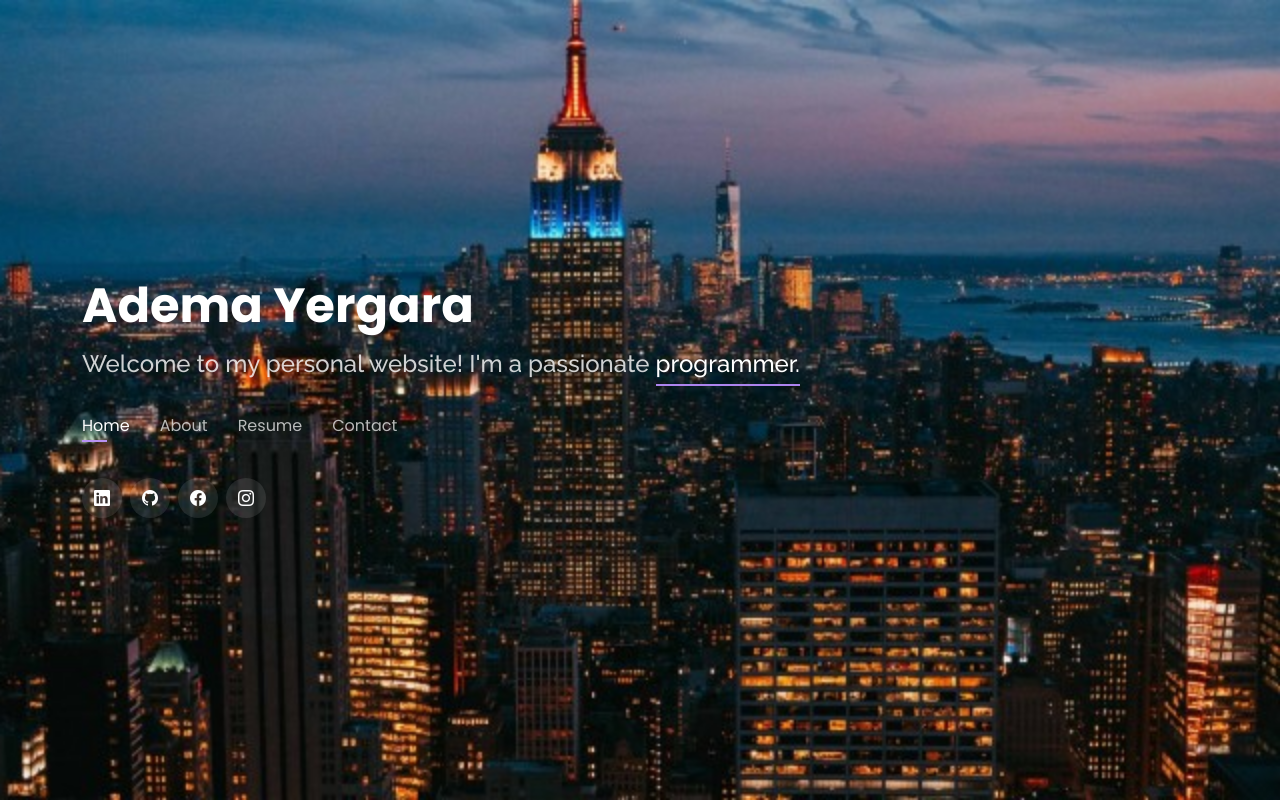
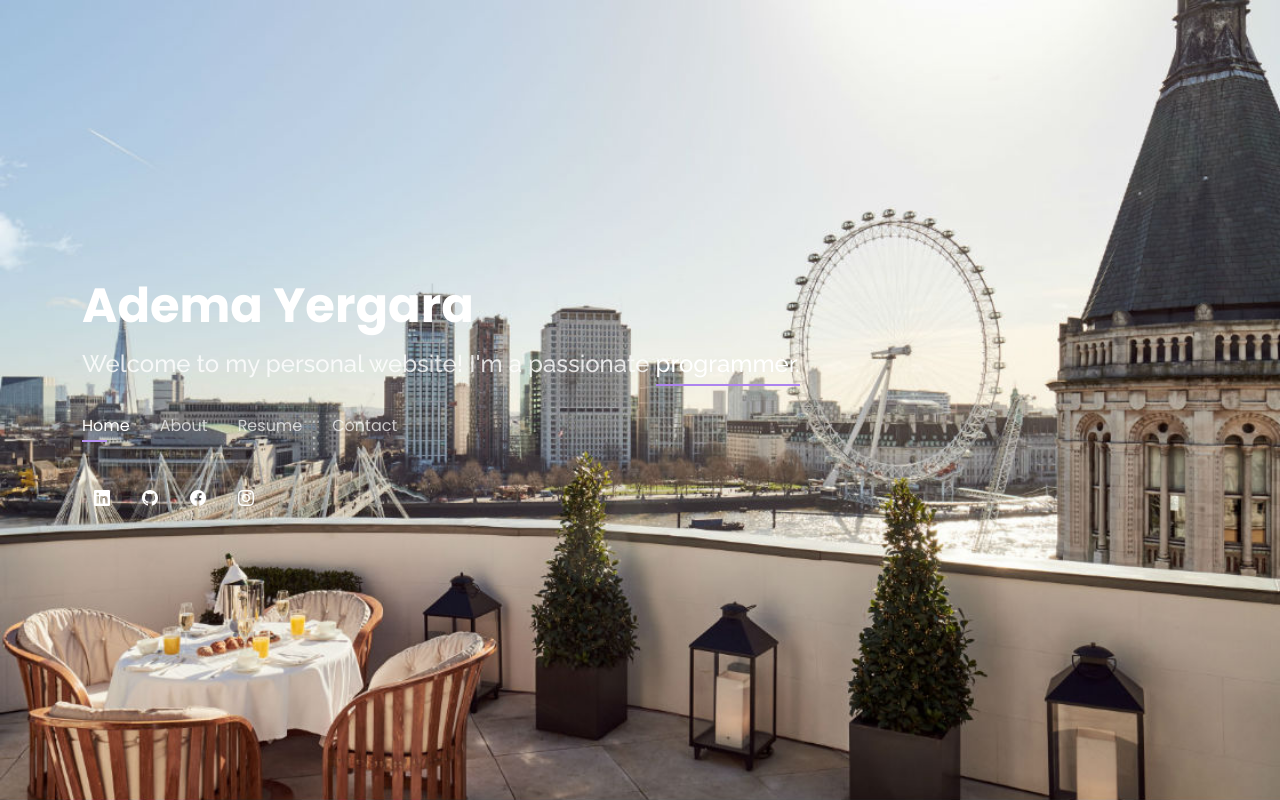
Before and after one commit to Ademaove/mywebsite, a PHP site: page / in a window 1280 px wide. Run offline with PHP 8.4, Linux system fonts and the light colour scheme; data comes from the database, SQL or seed files in the repository; data that the repository does not hold is empty.

Commit message:
background image changed

```diff
--- a/assets/css/style.css
+++ b/assets/css/style.css
@@ -19,7 +19,7 @@ body {
 body::before {
   content: "";
   position: fixed;
-  background: #040404 url("../img/ny.jpg") top right no-repeat;
+  background: #040404 url("../img/Summer-sale-corinthia-hotel-london-homepage-new.jpg") top right no-repeat;
   background-size: cover;
   left: 0;
   right: 0;
```
Also changed, not shown: assets/img/Summer-sale-corinthia-hotel-london-homepage-new.jpg (added).
